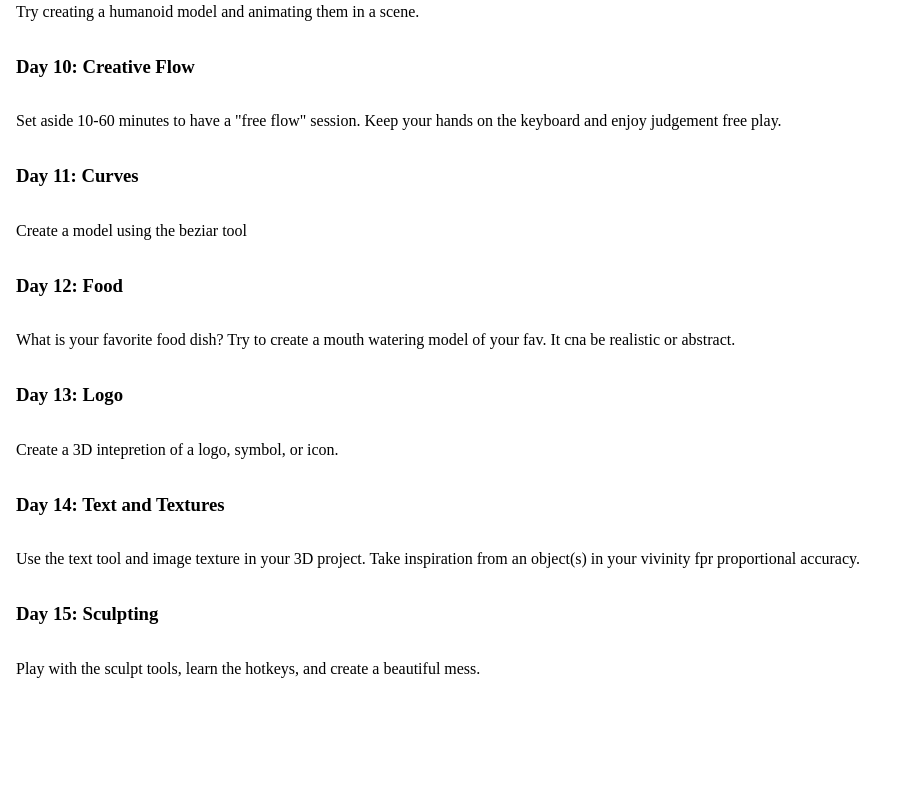
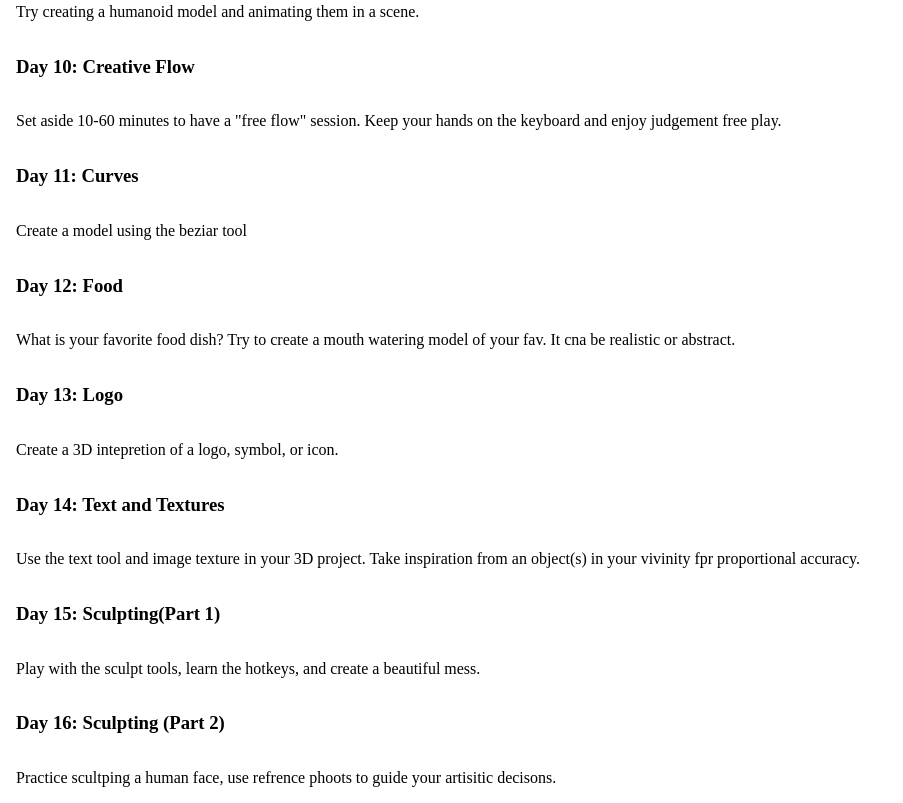
Before and after one commit to digitaldeja0/100-day-blender-challenge, a plain HTML site: page index.html in a window 1280 px wide. Shown: the part 1415-2218 px from the top of the page, without its empty margins (0-903 px from the left). Before the commit the page ends 2109 px from the top, so only its background shows below. Drawn offline with Linux system fonts and the light colour scheme.

Commit message:
Add day 15 + 16
Update information on day 15+16 on the home and blog pages.

```diff
--- a/index.html
+++ b/index.html
@@ -71,8 +71,11 @@
 <h3>Day 14: Text and Textures</h3>
 <p>Use the text tool and image texture in your 3D project. Take inspiration from an object(s) in your vivinity fpr proportional accuracy. </p>
 
-<h3>Day 15: Sculpting</h3>
+<h3>Day 15: Sculpting(Part 1)</h3>
 <p>Play with the sculpt tools, learn the hotkeys, and create a beautiful mess. </p>
+
+<h3>Day 16: Sculpting (Part 2)</h3>
+<p>Practice scultping a human face, use refrence phoots to guide your artisitic decisons. </p>
 
 </div>
 
```
Also changed, not shown: blog.html (+24 -0 lines).
